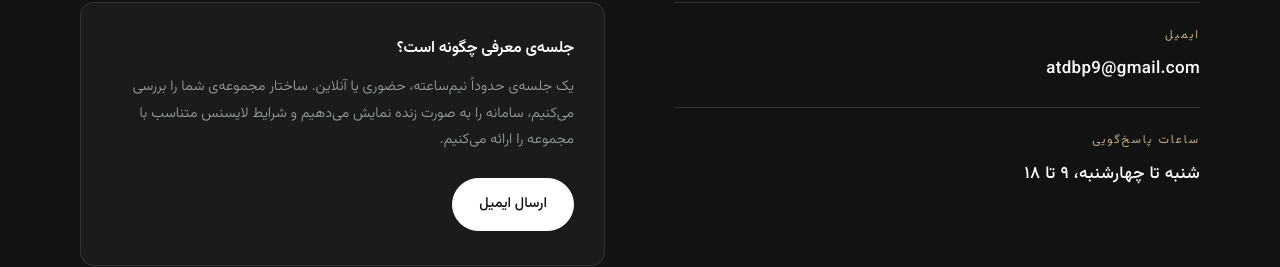
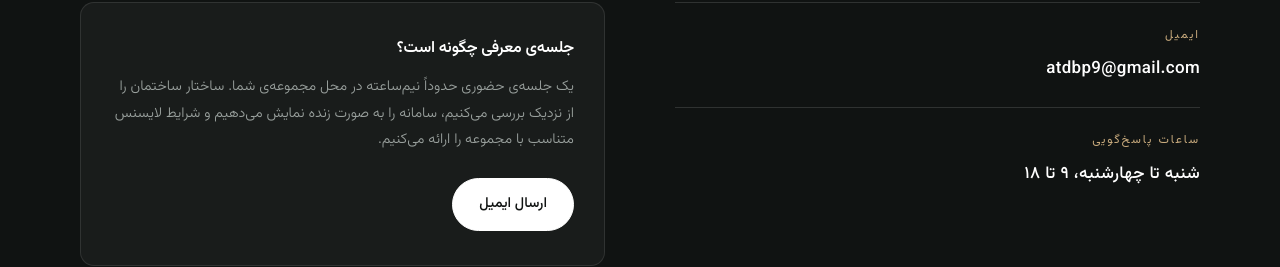
Before and after one commit to aryanteymoori/DomusProfile, a plain HTML site: page index.html in a window 1280 px wide. Shown: the part 7404-7671 px from the top of the page. Drawn offline with Linux system fonts and the light colour scheme.

Commit message:
change session description

```diff
--- a/index.html
+++ b/index.html
@@ -405,7 +405,7 @@
         <div class="contact-aside">
           <h3>جلسه‌ی معرفی چگونه است؟</h3>
           <p>
-            یک جلسه‌ی حدوداً نیم‌ساعته، حضوری یا آنلاین. ساختار مجموعه‌ی شما را بررسی می‌کنیم،
+            یک جلسه‌ی حضوری حدوداً نیم‌ساعته در محل مجموعه‌ی شما. ساختار ساختمان را از نزدیک بررسی می‌کنیم،
             سامانه را به صورت زنده نمایش می‌دهیم و شرایط لایسنس متناسب با مجموعه را ارائه می‌کنیم.
           </p>
           <!-- Switch back to tel: once the phone channel above is re-enabled. -->
```
